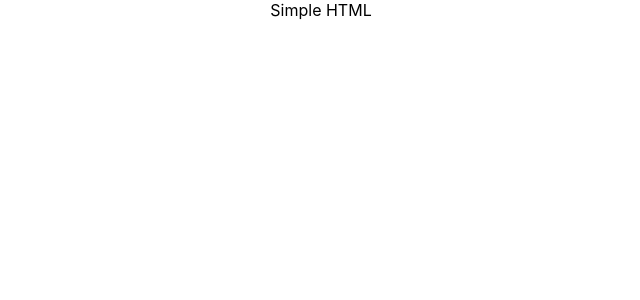
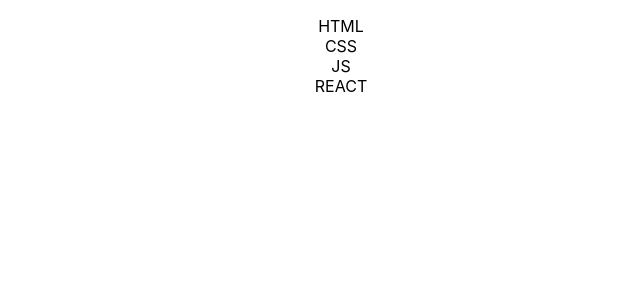
Before and after one commit to Seidali001/new-react-ts-app, a React (Create React App) app: page / in a window 1280 px wide. Shown: the top 300 px of the page, without its empty margins (319-959 px from the left). Built offline with nearby package versions, Linux system fonts and the light colour scheme.

Commit message:
add some text from page

```diff
--- a/src/App.css
+++ b/src/App.css
@@ -1,3 +1,6 @@
 .App {
   text-align: center;
 }
+ol li {
+  list-style-type: none;
+}
--- a/src/App.tsx
+++ b/src/App.tsx
@@ -4,7 +4,14 @@
 const App = ()=> {
   return (
     <div className="App">
-      Simple HTML
+        <div>
+            <ol>
+                <li>HTML</li>
+                <li>CSS</li>
+                <li>JS</li>
+                <li>REACT</li>
+            </ol>
+        </div>
     </div>
   );
 }
```
